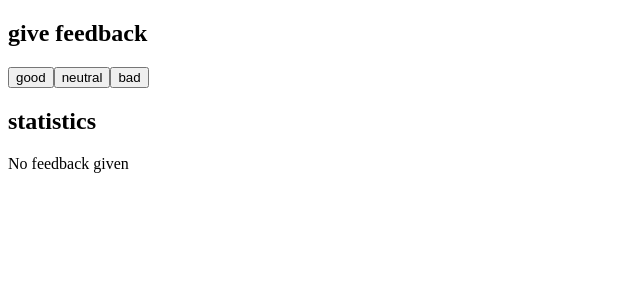
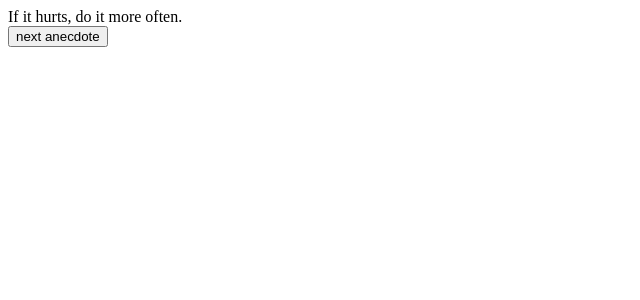
Before and after one commit to duartqx/helsinki, a React (Vite) app in the folder fullstack/part1/: page / in a window 1280 px wide. Shown: the top 300 px of the page, without its empty margins (0-640 px from the left). Built offline with nearby package versions, Linux system fonts and the light colour scheme.

Commit message:
part1d-anecdotes 1.12

```diff
--- a/fullstack/part1/src/App.jsx
+++ b/fullstack/part1/src/App.jsx
@@ -1,63 +1,29 @@
 import React, { useState } from "react";
-import Statistics from "./components/unicafe/Statistics";
-import Buttons from "./components/unicafe/Buttons";
 
 const App = () => {
-  const [good, setGood] = useState(0);
-  const [neutral, setNeutral] = useState(0);
-  const [bad, setBad] = useState(0);
+  const anecdotes = [
+    'If it hurts, do it more often.',
+    'Adding manpower to a late software project makes it later!',
+    'The first 90 percent of the code accounts for the first 90 percent of the development time...The remaining 10 percent of the code accounts for the other 90 percent of the development time.',
+    'Any fool can write code that a computer can understand. Good programmers write code that humans can understand.',
+    'Premature optimization is the root of all evil.',
+    'Debugging is twice as hard as writing the code in the first place. Therefore, if you write the code as cleverly as possible, you are, by definition, not smart enough to debug it.',
+    'Programming without an extremely heavy use of console.log is same as if a doctor would refuse to use x-rays or blood tests when diagnosing patients.',
+    'The only way to go fast, is to go well.'
+  ]
 
-  const all = good + neutral + bad;
-  const avg = (good - bad) / all || 0;
-  const positives = (good * 100) / all || 0;
+  const [selected, setSelected] = useState(0)
 
-  let stats = [
-    {
-      text: "good",
-      value: good,
-      handleClick: () => {
-        let newGood = good + 1;
-        return setGood(newGood);
-      },
-    },
-    {
-      text: "neutral",
-      value: neutral,
-      handleClick: () => {
-        let newNeutral = neutral + 1;
-        return setNeutral(newNeutral);
-      },
-    },
-    {
-      text: "bad",
-      value: bad,
-      handleClick: () => {
-        let newBad = bad + 1;
-        return setBad(newBad);
-      },
-    },
-    {
-      text: "all",
-      value: all,
-    },
-    {
-      text: "average",
-      value: avg,
-    },
-    {
-      text: "positives",
-      value: positives,
-    },
-  ];
+  const handleSelected = () => {
+    setSelected(() => Math.floor(Math.random() * anecdotes.length))
+  }
 
   return (
-    <div>
-      <h2>give feedback</h2>
-      <Buttons buttons={stats} />
-      <h2>statistics</h2>
-      <Statistics stats={stats} shouldRender={all !== 0} />
-    </div>
-  );
+    <>
+      <div>{anecdotes[selected]}</div>
+      <button onClick={handleSelected}>next anecdote</button>
+    </>
+  )
 };
 
 export default App;
```
